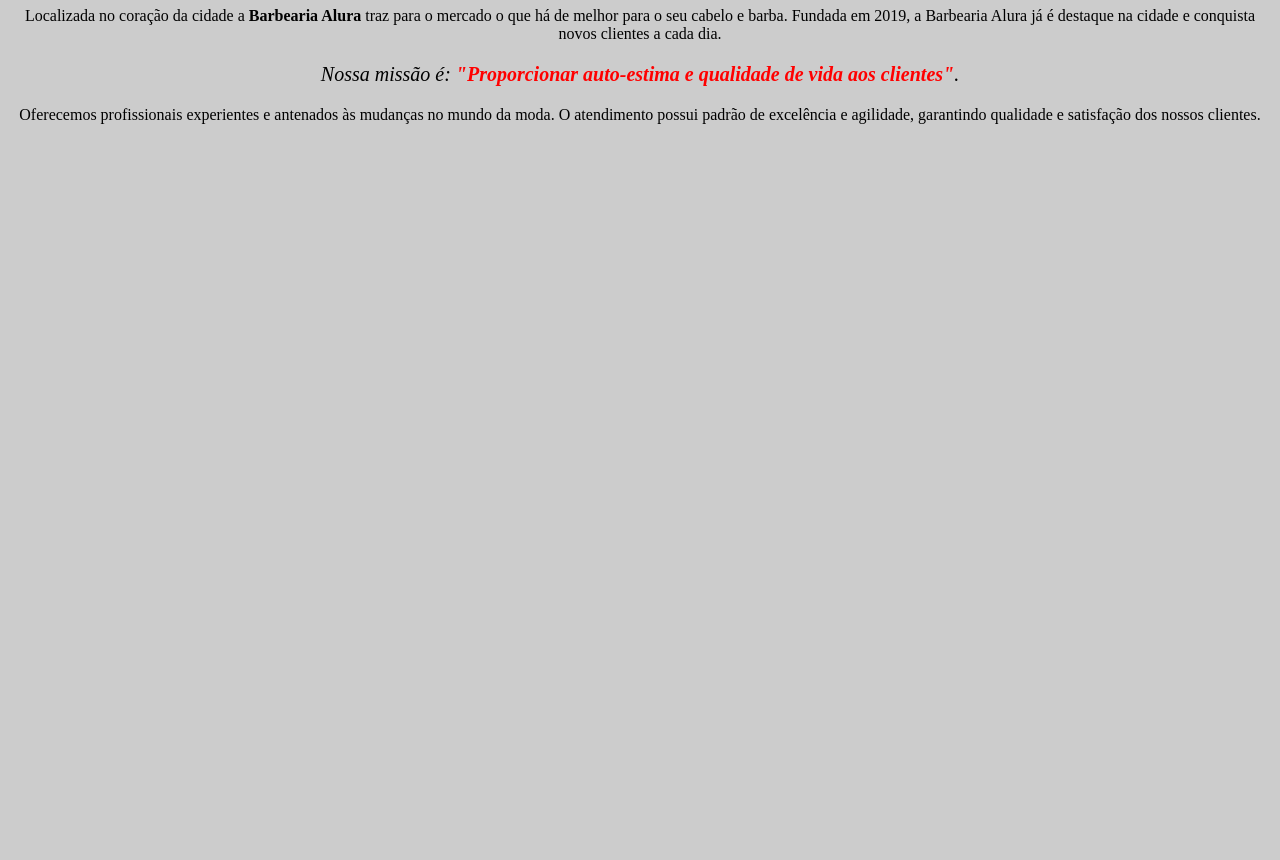
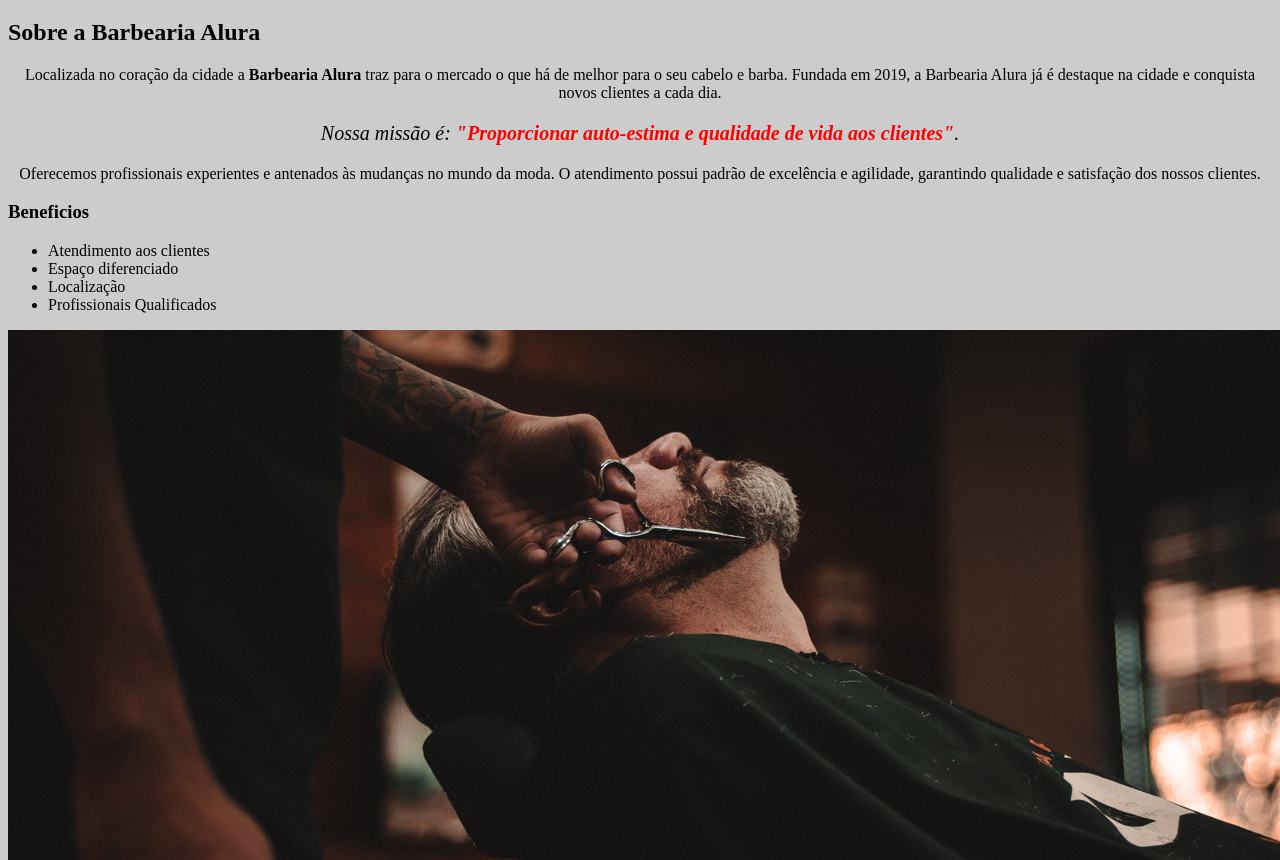
Before and after one commit to Willdavidjr55/Barbearia-Alura, a plain HTML site: page index.html in a window 1280 px wide. Shown: the part 559-1419 px from the top of the page. Before the commit the page ends 800 px from the top, so only its background shows below. Drawn offline with Linux system fonts and the light colour scheme.

Commit message:
Add files via upload

```diff
--- a/index.html
+++ b/index.html
@@ -5,18 +5,34 @@
     <meta charset="UTF-8">
     <title> Barbearia Alura </title>
     <link rel="stylesheet" href="style.css">
+    </head>
 
-    </head>
     <body>
-
+    <header>
+        <h1 class="titulo-principal">Barbearia Alura </h1>
+    </header>
         <img id="banner" src="banner.jpg">
-
-<h1>Sobre a Barbearia Alura</h1>
+    <div class="principal">
+<h2 class="titulo-centralizado">Sobre a Barbearia Alura</h2>
 
 <p>Localizada no coração da cidade a <strong>Barbearia Alura</strong> traz para o mercado o que há de melhor para o seu cabelo e barba. Fundada em 2019, a Barbearia Alura já é destaque na cidade e conquista novos clientes a cada dia.</p>
 
 <p id="missao"><em>Nossa missão é: <strong>"Proporcionar auto-estima e qualidade de vida aos clientes"</strong>.</em></p>
 
 <p>Oferecemos profissionais experientes e antenados às mudanças no mundo da moda. O atendimento possui padrão de excelência e agilidade, garantindo qualidade e satisfação dos nossos clientes.</p>
+</div>
+
+<div class="beneficios">
+    <h3 class="titulo-centralizado"> Beneficios </h3>
+
+<ul>
+    <li class="itens">Atendimento aos clientes</li>
+    <li class="itens">Espaço diferenciado</li>
+    <li class="itens">Localização</li>
+    <li class="itens">Profissionais Qualificados</li>
+</ul>
+    <img src="beneficios.jpg" class="imagembeneficios">
+
+</div>
     </body>
 </html>
```
